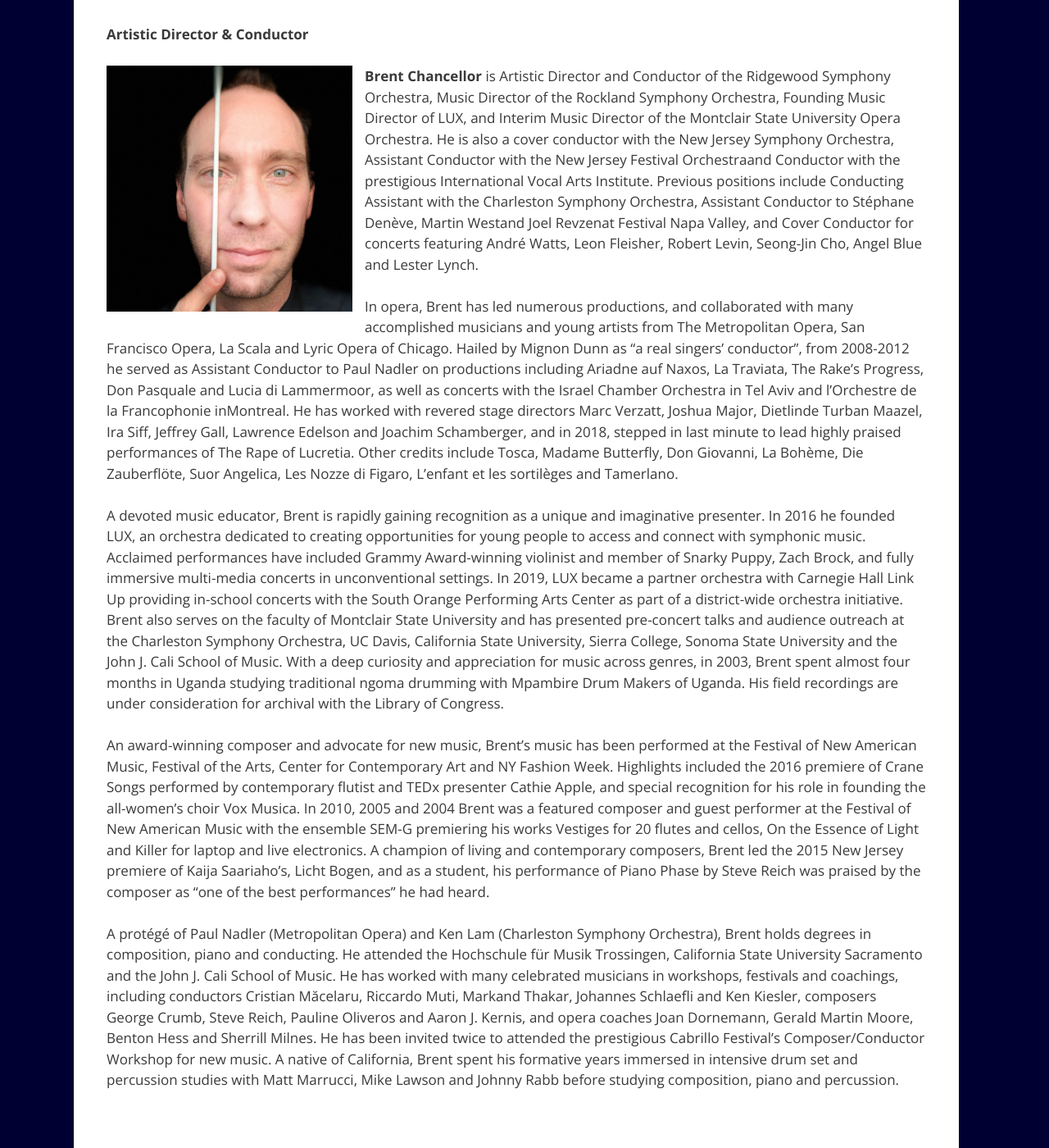
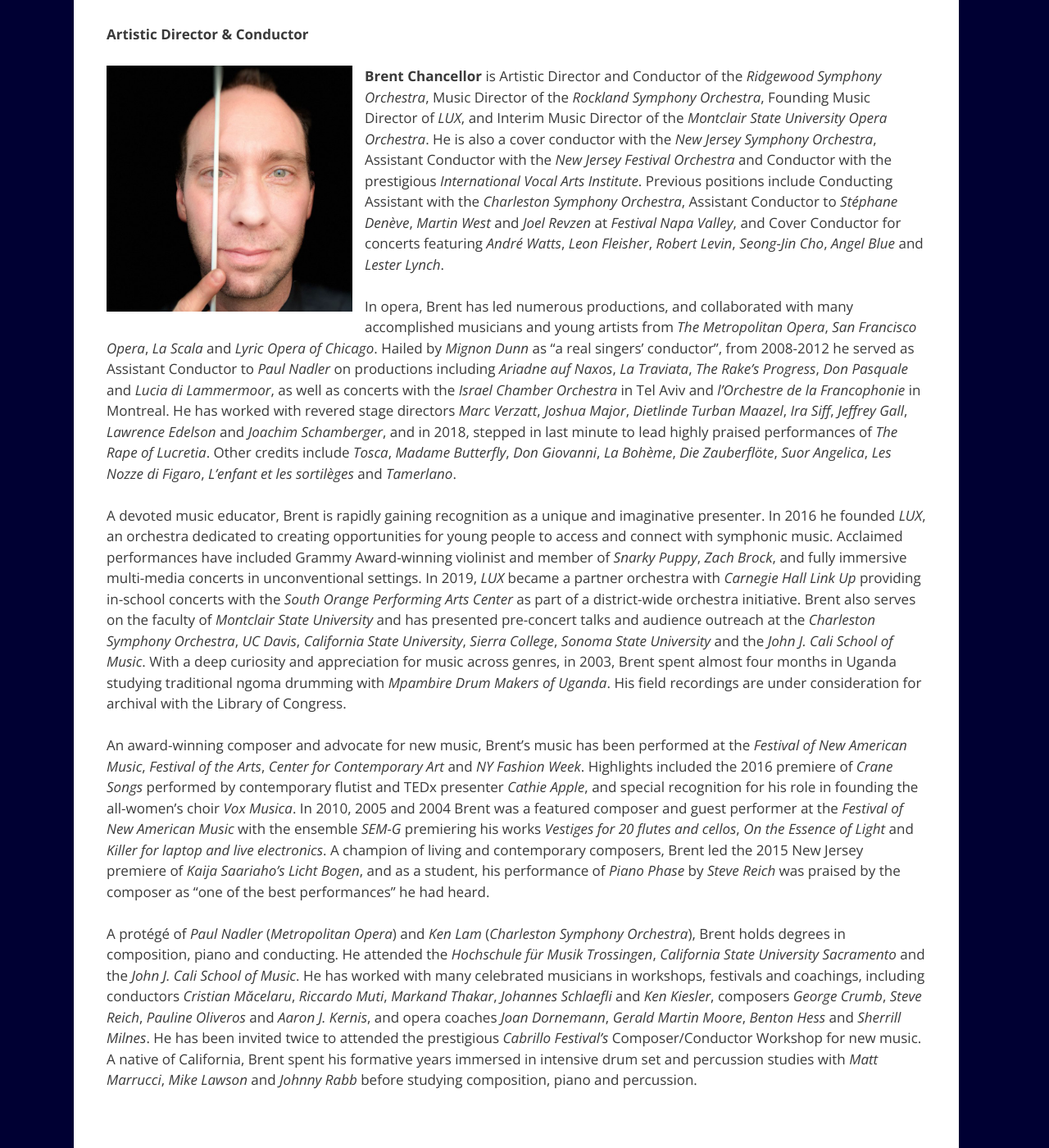
Before and after one commit to BertHartm/ridgewood-symphony, a Jekyll site: the page built from artistic-staff/index.html, in a window 1280 px wide and 1400 px high, scrolled down 359 px. Shown: the whole window at 82% size. Built offline with Jekyll 4.4.1, drawn with Linux system fonts in a browser that asks for light colours.

Commit message:
Add em's to bio (#1)

```diff
--- a/artistic-staff/index.html
+++ b/artistic-staff/index.html
@@ -13,11 +13,11 @@ layout: default
           <div class="siteorigin-widget-tinymce textwidget">
             <p><span class="style15"><strong>Artistic Director &amp; Conductor</strong></span></p>
             <img src="../wp-content/uploads/2017/07/brent.jpg" alt="Brent Chancellor Headshot" width="300px" style="float:left; margin: 0 15px 15px 0;">
-            <p><strong>Brent Chancellor</strong> is Artistic Director and Conductor of the Ridgewood Symphony Orchestra, Music Director of the Rockland Symphony Orchestra, Founding Music Director of LUX, and Interim Music Director of the Montclair State University Opera Orchestra. He is also a cover conductor with the New Jersey Symphony Orchestra, Assistant Conductor with the New Jersey Festival Orchestraand Conductor with the prestigious International Vocal Arts Institute. Previous positions include Conducting Assistant with the Charleston Symphony Orchestra, Assistant Conductor to Stéphane Denève, Martin Westand Joel Revzenat Festival Napa Valley, and Cover Conductor for concerts featuring André Watts, Leon Fleisher, Robert Levin, Seong-Jin Cho, Angel Blue and Lester Lynch.</p>
-            <p>In opera, Brent has led numerous productions, and collaborated with many accomplished musicians and young artists from The Metropolitan Opera, San Francisco Opera, La Scala and Lyric Opera of Chicago. Hailed by Mignon Dunn as “a real singers’ conductor”, from 2008-2012 he served as Assistant Conductor to Paul Nadler on productions including Ariadne auf Naxos, La Traviata, The Rake’s Progress, Don Pasquale and Lucia di Lammermoor, as well as concerts with the Israel Chamber Orchestra in Tel Aviv and l’Orchestre de la Francophonie inMontreal. He has worked with revered stage directors Marc Verzatt, Joshua Major, Dietlinde Turban Maazel, Ira Siff, Jeffrey Gall, Lawrence Edelson and Joachim Schamberger, and in 2018, stepped in last minute to lead highly praised performances of The Rape of Lucretia. Other credits include Tosca, Madame Butterfly, Don Giovanni, La Bohème, Die Zauberflöte, Suor Angelica, Les Nozze di Figaro, L’enfant et les sortilèges and Tamerlano.</p>
-            <p>A devoted music educator, Brent is rapidly gaining recognition as a unique and imaginative presenter. In 2016 he founded LUX, an orchestra dedicated to creating opportunities for young people to access and connect with symphonic music. Acclaimed performances have included Grammy Award-winning violinist and member of Snarky Puppy, Zach Brock, and fully immersive multi-media concerts in unconventional settings. In 2019, LUX became a partner orchestra with Carnegie Hall Link Up providing in-school concerts with the South Orange Performing Arts Center as part of a district-wide orchestra initiative. Brent also serves on the faculty of Montclair State University and has presented pre-concert talks and audience outreach at the Charleston Symphony Orchestra, UC Davis, California State University, Sierra College, Sonoma State University and the John J. Cali School of Music. With a deep curiosity and appreciation for music across genres, in 2003, Brent spent almost four months in Uganda studying traditional ngoma drumming with Mpambire Drum Makers of Uganda. His field recordings are under consideration for archival with the Library of Congress.</p>
-            <p>An award-winning composer and advocate for new music, Brent’s music has been performed at the Festival of New American Music, Festival of the Arts, Center for Contemporary Art and NY Fashion Week. Highlights included the 2016 premiere of Crane Songs performed by contemporary flutist and TEDx presenter Cathie Apple, and special recognition for his role in founding the all-women’s choir Vox Musica. In 2010, 2005 and 2004 Brent was a featured composer and guest performer at the Festival of New American Music with the ensemble SEM-G premiering his works Vestiges for 20 flutes and cellos, On the Essence of Light and Killer for laptop and live electronics. A champion of living and contemporary composers, Brent led the 2015 New Jersey premiere of Kaija Saariaho’s, Licht Bogen, and as a student, his performance of Piano Phase by Steve Reich was praised by the composer as “one of the best performances” he had heard.</p>
-            <p>A protégé of Paul Nadler (Metropolitan Opera) and Ken Lam (Charleston Symphony Orchestra), Brent holds degrees in composition, piano and conducting. He attended the Hochschule für Musik Trossingen, California State University Sacramento and the John J. Cali School of Music. He has worked with many celebrated musicians in workshops, festivals and coachings, including conductors Cristian Măcelaru, Riccardo Muti, Markand Thakar, Johannes Schlaefli and Ken Kiesler, composers George Crumb, Steve Reich, Pauline Oliveros and Aaron J. Kernis, and opera coaches Joan Dornemann, Gerald Martin Moore, Benton Hess and Sherrill Milnes. He has been invited twice to attended the prestigious Cabrillo Festival’s Composer/Conductor Workshop for new music. A native of California, Brent spent his formative years immersed in intensive drum set and percussion studies with Matt Marrucci, Mike Lawson and Johnny Rabb before studying composition, piano and percussion.</p>
+            <p><strong>Brent Chancellor</strong> is Artistic Director and Conductor of the <em>Ridgewood Symphony Orchestra</em>, Music Director of the <em>Rockland Symphony Orchestra</em>, Founding Music Director of <em>LUX</em>, and Interim Music Director of the <em>Montclair State University Opera Orchestra</em>. He is also a cover conductor with the <em>New Jersey Symphony Orchestra</em>, Assistant Conductor with the <em>New Jersey Festival Orchestra</em> and Conductor with the prestigious <em>International Vocal Arts Institute</em>. Previous positions include Conducting Assistant with the <em>Charleston Symphony Orchestra</em>, Assistant Conductor to <em>Stéphane Denève</em>, <em>Martin West</em> and <em>Joel Revzen</em> at <em>Festival Napa Valley</em>, and Cover Conductor for concerts featuring <em>André Watts</em>, <em>Leon Fleisher</em>, <em>Robert Levin</em>, <em>Seong-Jin Cho</em>, <em>Angel Blue</em> and <em>Lester Lynch</em>.</p>
+            <p>In opera, Brent has led numerous productions, and collaborated with many accomplished musicians and young artists from <em>The Metropolitan Opera</em>, <em>San Francisco Opera</em>, <em>La Scala</em> and <em>Lyric Opera of Chicago</em>. Hailed by <em>Mignon Dunn</em> as “a real singers’ conductor”, from 2008-2012 he served as Assistant Conductor to <em>Paul Nadler</em> on productions including <em>Ariadne auf Naxos</em>, <em>La Traviata</em>, <em>The Rake’s Progress</em>, <em>Don Pasquale</em> and <em>Lucia di Lammermoor</em>, as well as concerts with the <em>Israel Chamber Orchestra</em> in Tel Aviv and <em>l’Orchestre de la Francophonie</em> in Montreal. He has worked with revered stage directors <em>Marc Verzatt</em>, <em>Joshua Major</em>, <em>Dietlinde Turban Maazel</em>, <em>Ira Siff</em>, <em>Jeffrey Gall</em>, <em>Lawrence Edelson</em> and <em>Joachim Schamberger</em>, and in 2018, stepped in last minute to lead highly praised performances of <em>The Rape of Lucretia</em>. Other credits include <em>Tosca</em>, <em>Madame Butterfly</em>, <em>Don Giovanni</em>, <em>La Bohème</em>, <em>Die Zauberflöte</em>, <em>Suor Angelica</em>, <em>Les Nozze di Figaro</em>, <em>L’enfant et les sortilèges</em> and <em>Tamerlano</em>.</p>
+            <p>A devoted music educator, Brent is rapidly gaining recognition as a unique and imaginative presenter. In 2016 he founded <em>LUX</em>, an orchestra dedicated to creating opportunities for young people to access and connect with symphonic music. Acclaimed performances have included Grammy Award-winning violinist and member of <em>Snarky Puppy</em>, <em>Zach Brock</em>, and fully immersive multi-media concerts in unconventional settings. In 2019, <em>LUX</em> became a partner orchestra with <em>Carnegie Hall Link Up</em> providing in-school concerts with the <em>South Orange Performing Arts Center</em> as part of a district-wide orchestra initiative. Brent also serves on the faculty of <em>Montclair State University</em> and has presented pre-concert talks and audience outreach at the <em>Charleston Symphony Orchestra</em>, <em>UC Davis</em>, <em>California State University</em>, <em>Sierra College</em>, <em>Sonoma State University</em> and the <em>John J. Cali School of Music</em>. With a deep curiosity and appreciation for music across genres, in 2003, Brent spent almost four months in Uganda studying traditional ngoma drumming with <em>Mpambire Drum Makers of Uganda</em>. His field recordings are under consideration for archival with the Library of Congress.</p>
+            <p>An award-winning composer and advocate for new music, Brent’s music has been performed at the <em>Festival of New American Music</em>, <em>Festival of the Arts</em>, <em>Center for Contemporary Art</em> and <em>NY Fashion Week</em>. Highlights included the 2016 premiere of <em>Crane Songs</em> performed by contemporary flutist and TEDx presenter <em>Cathie Apple</em>, and special recognition for his role in founding the all-women’s choir <em>Vox Musica</em>. In 2010, 2005 and 2004 Brent was a featured composer and guest performer at the <em>Festival of New American Music</em> with the ensemble <em>SEM-G</em> premiering his works <em>Vestiges for 20 flutes and cellos</em>, <em>On the Essence of Light</em> and <em>Killer for laptop and live electronics</em>. A champion of living and contemporary composers, Brent led the 2015 New Jersey premiere of <em>Kaija Saariaho’s</em> <em>Licht Bogen</em>, and as a student, his performance of <em>Piano Phase</em> by <em>Steve Reich</em> was praised by the composer as “one of the best performances” he had heard.</p>
+            <p>A protégé of <em>Paul Nadler</em> (<em>Metropolitan Opera</em>) and <em>Ken Lam</em> (<em>Charleston Symphony Orchestra</em>), Brent holds degrees in composition, piano and conducting. He attended the <em>Hochschule für Musik Trossingen</em>, <em>California State University Sacramento</em> and the <em>John J. Cali School of Music</em>. He has worked with many celebrated musicians in workshops, festivals and coachings, including conductors <em>Cristian Măcelaru</em>, <em>Riccardo Muti</em>, <em>Markand Thakar</em>, <em>Johannes Schlaefli</em> and <em>Ken Kiesler</em>, composers <em>George Crumb</em>, <em>Steve Reich</em>, <em>Pauline Oliveros</em> and <em>Aaron J. Kernis</em>, and opera coaches <em>Joan Dornemann</em>, <em>Gerald Martin Moore</em>, <em>Benton Hess</em> and <em>Sherrill Milnes</em>. He has been invited twice to attended the prestigious <em>Cabrillo Festival’s</em> Composer/Conductor Workshop for new music. A native of California, Brent spent his formative years immersed in intensive drum set and percussion studies with <em>Matt Marrucci</em>, <em>Mike Lawson</em> and <em>Johnny Rabb</em> before studying composition, piano and percussion.</p>
             <p> </p>
             <p><strong><span class="style17">Artistic Advisor &amp; Assistant Conducto</span><span class="style18">r</span></strong></p>
             <p>
```
